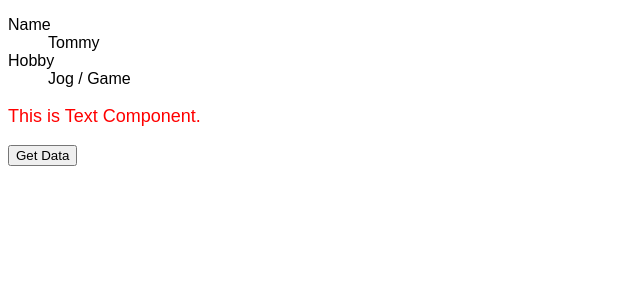
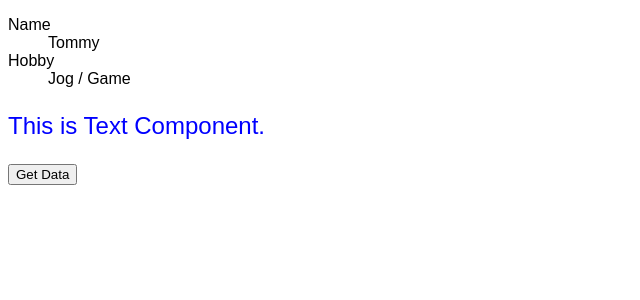
Before and after one commit to koyamal/learn-react-02-07, a React (Create React App) app: page / in a window 1280 px wide. Shown: the top 300 px of the page, without its empty margins (0-640 px from the left). Built offline with nearby package versions, Linux system fonts and the light colour scheme.

Commit message:
Edti style of Text component

```diff
--- a/src/App.tsx
+++ b/src/App.tsx
@@ -26,7 +26,7 @@ export default function App() {
   return (
     <div className="App">
       <UserProfile user={user} />
-      <Text color="red" fontSize="18px" />
+      <Text color="blue" fontSize="24px" />
       <button onClick={onClickFetchData}>Get Data</button>
       {todos.map((todo) => {
         return (
```
